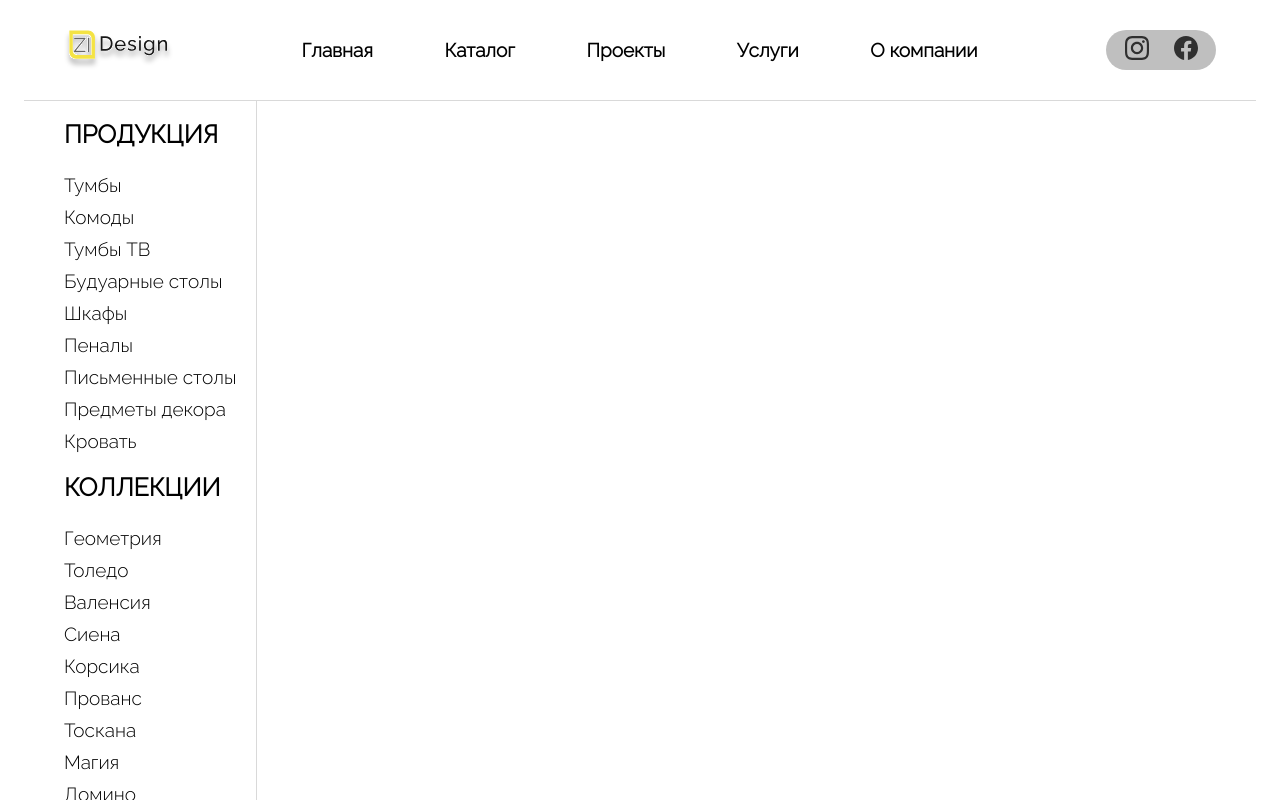
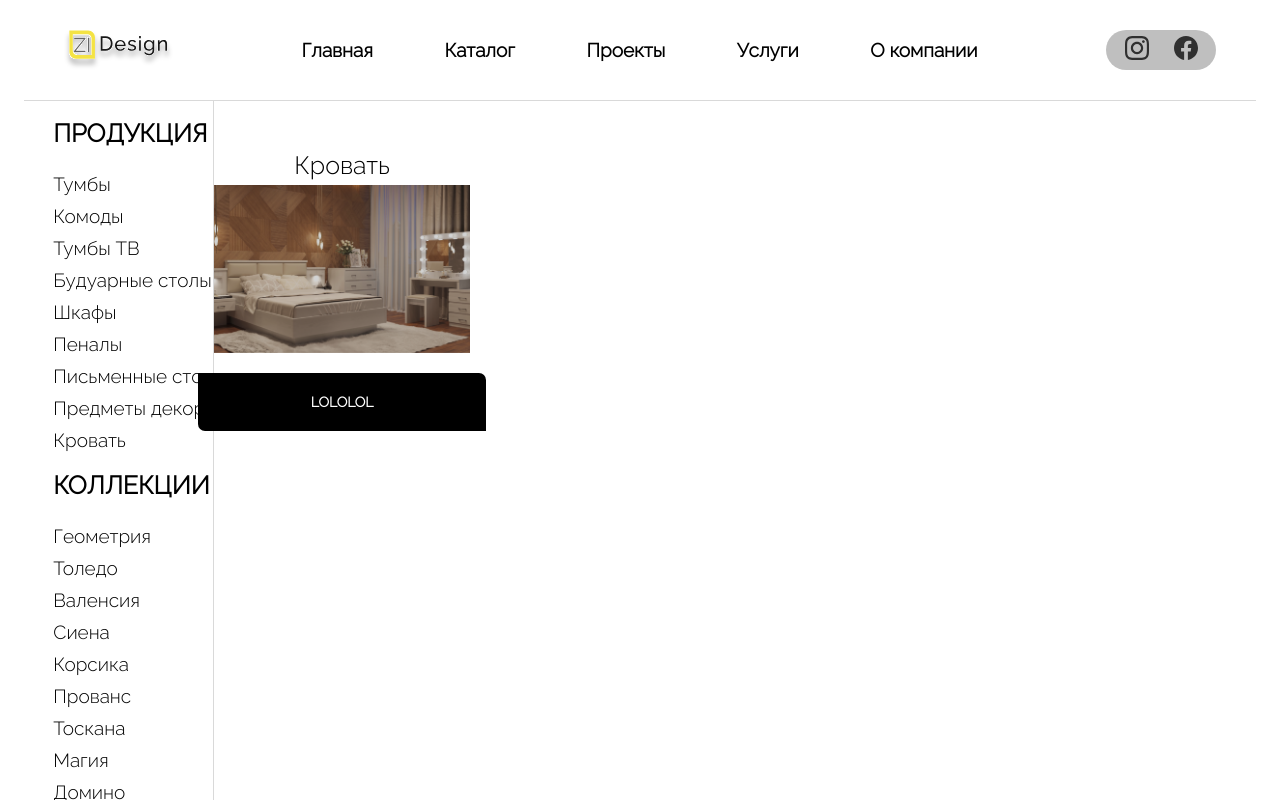
Before and after one commit to sadufo/Zi-Design-Ann, a Vue app in the folder ZIDesign/: page /catalog in a window 1280 px wide. Shown: the top 800 px of the page. Built offline with nearby package versions, Linux system fonts and the light colour scheme.

Commit message:
item nav done

```diff
--- a/ZIDesign/src/view/Catalog/сatalog.vue
+++ b/ZIDesign/src/view/Catalog/сatalog.vue
@@ -6,12 +6,17 @@ import ProductsItem from '../../components/CatalogComponents/item/productsItem.v
 
 <template>
          <Nav class="itsNav"/>
-         <ProductsNavigation/>
-         <ProductsItem/>
+         <div class="comp-row">
+             <ProductsNavigation/>
+             <ProductsItem/>
+         </div>
 </template>
 
 <style scoped>
     .itsNav{
         position: relative;
     }
+    .comp-row{
+        display: flex;
+    }
 </style>
```
